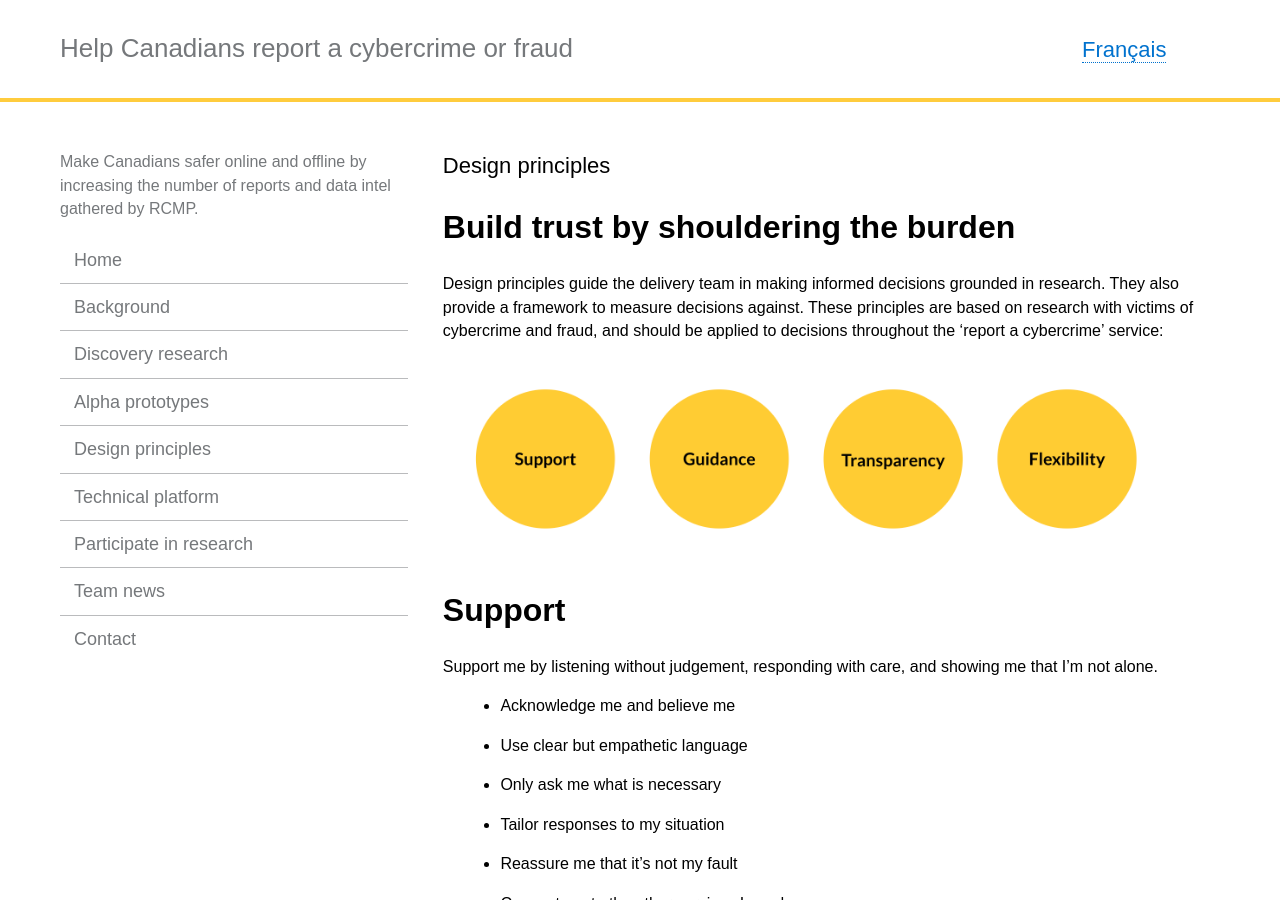
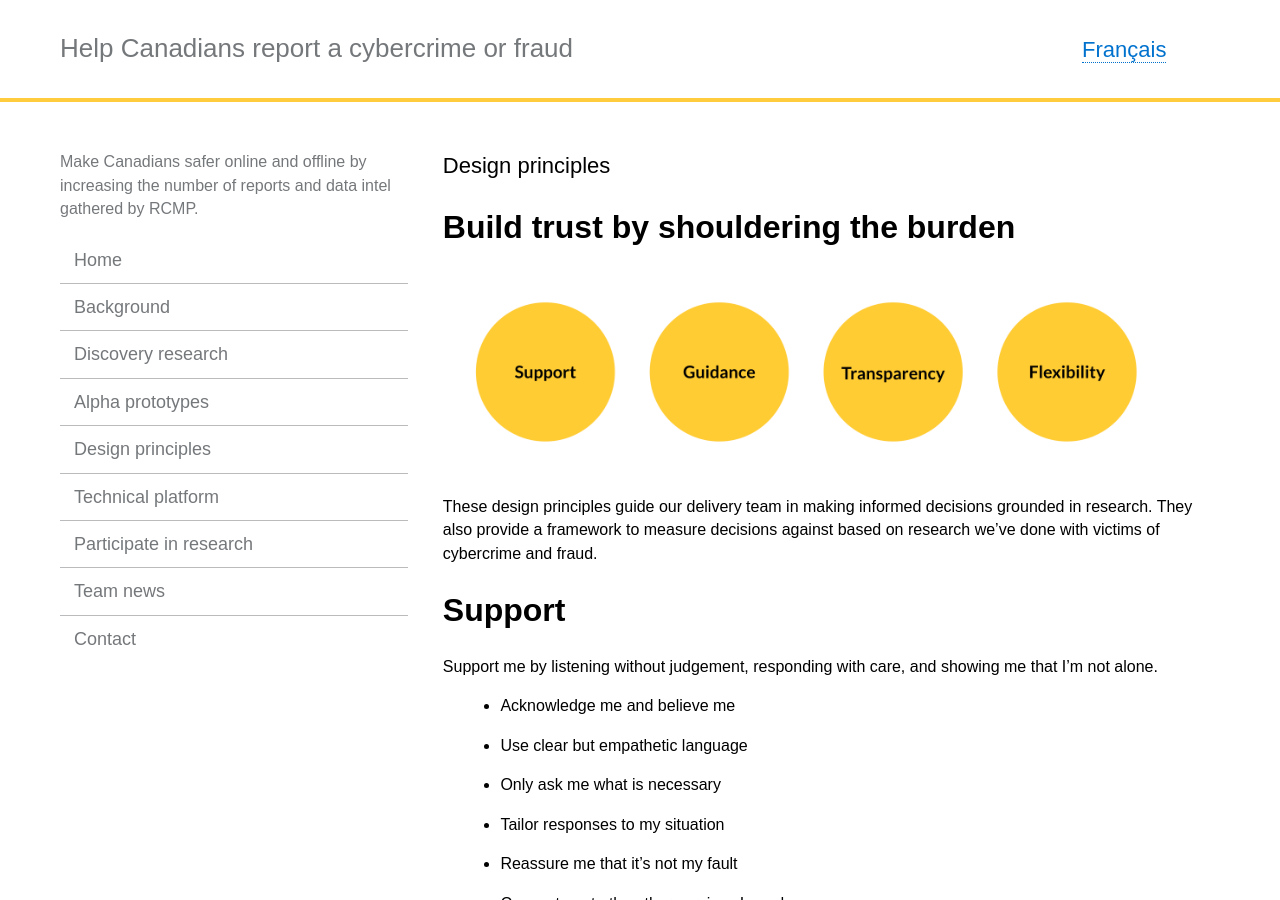
Before and after one commit to cds-snc/rcmp-report-a-cybercrime-alpha-documentation, a Jekyll site: the page built from _pages/en/principles.md, in a window 1280 px wide and 900 px high. Built offline with Jekyll 4.4.1, drawn with Linux system fonts in a browser that asks for light colours.

Commit message:
Update principles.md

```diff
--- a/_pages/en/principles.md
+++ b/_pages/en/principles.md
@@ -8,9 +8,10 @@ trans_url: "/principes/"
 
 # Build trust by shouldering the burden
 
-Design principles guide the delivery team in making informed decisions grounded in research. They also provide a framework to measure decisions against. These principles are based on research with victims of cybercrime and fraud, and should be applied to decisions throughout the 'report a cybercrime' service:
 
 ![Design principles]({{ site.baseurl }}/assets/img/principles.png){:height="200 px"}
+
+These design principles guide our delivery team in making informed decisions grounded in research. They also provide a framework to measure decisions against based on research we've done with victims of cybercrime and fraud.
 
 # Support
 
```
